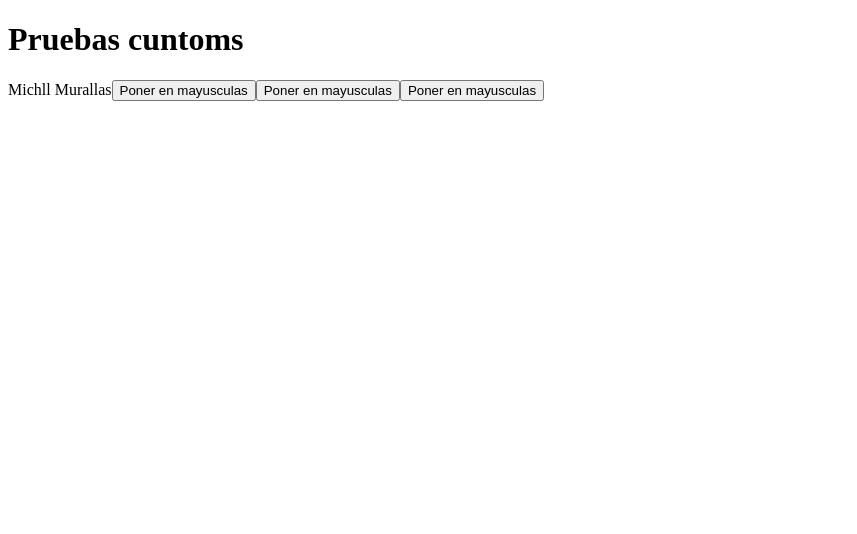
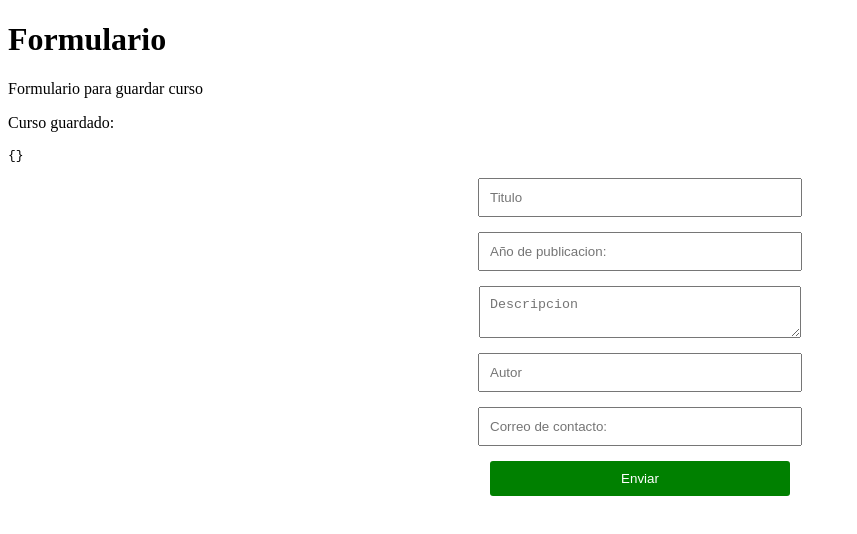
Before and after one commit to MichellMurallas/Customs-Hooks, a React (Vite) app: page / in a window 1280 px wide. Shown: the top 534 px of the page, without its empty margins (0-857 px from the left). Built offline with nearby package versions, Linux system fonts and the light colour scheme.

Commit message:
Formulario normal

```diff
--- a/src/App.jsx
+++ b/src/App.jsx
@@ -1,10 +1,11 @@
-import PruebasCuntoms from "./Components/PruebasCuntoms"
+import MiFormulario from "./Components/MiFormulario"
+
 
 function App() {
 
   return (
     <div className="App">
-    <PruebasCuntoms />
+    <MiFormulario />
     </div>
   )
 }
--- /dev/null
+++ b/src/Components/MiFormulario.css
@@ -0,0 +1,22 @@
+.mi-formulario input,
+.mi-formulario textarea{
+  display: block;
+  width: 80%;
+  max-width: 300px;
+  margin: 15px auto;
+  padding: 10px;
+}
+
+.mi-formulario input[type="submit"]{
+  width: 40%;
+  cursor:pointer;
+  margin-bottom: 100px;
+  background-color: green;
+  color: white;
+  border: 0;
+  border-radius: 3px;
+}
+
+.mi-formulario input[type="submit"]:hover{
+  background-color: rgb(37, 165, 37);
+}
--- /dev/null
+++ b/src/Components/MiFormulario.jsx
@@ -0,0 +1,39 @@
+import React,{useState} from 'react'
+import "./MiFormulario.css"
+
+const MiFormulario = () => {
+  const [formulario, setFormulario] = useState({});
+  const enviado = (e) =>{
+    e.preventDefault();
+
+    let curso = {
+      titulo: e.target.titulo.value,
+      anio:  e.target.anio.value,
+      descripcion: e.target.descripcion.value,
+      autor: e.target.autor.value,
+      email: e.target.email.value
+    }
+    setFormulario(curso)
+
+    console.log(e.target)
+  }
+  return (
+    <div>
+      <h1>Formulario</h1>
+      <p>Formulario para guardar curso</p>
+      <p>Curso guardado: </p>
+      <pre>{JSON.stringify(formulario)}</pre>
+
+      <form onSubmit={enviado} className="mi-formulario">
+        <input type="text" name="titulo" placeholder="Titulo" />
+        <input type="number" name="anio" placeholder="Año de publicacion:" />
+        <textarea name="descripcion" placeholder="Descripcion"/>
+        <input type="text" name="autor" placeholder="Autor" />
+        <input type="email" name="email" placeholder="Correo de contacto:" />
+        <input type="submit" value="Enviar" />
+      </form>
+    </div>
+  )
+}
+
+export default MiFormulario;
```
